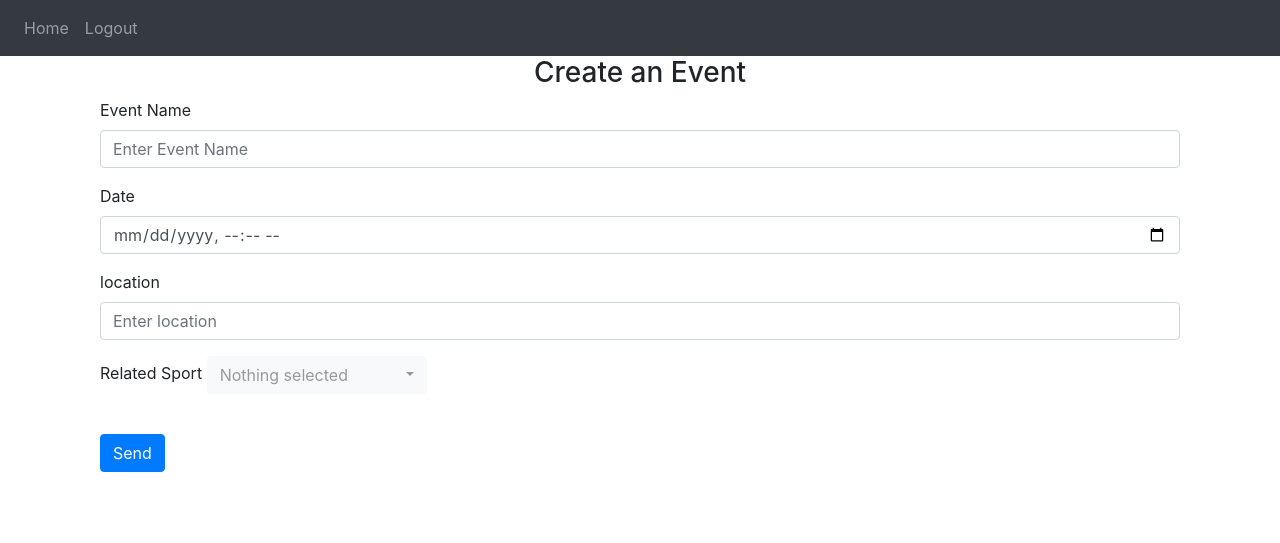
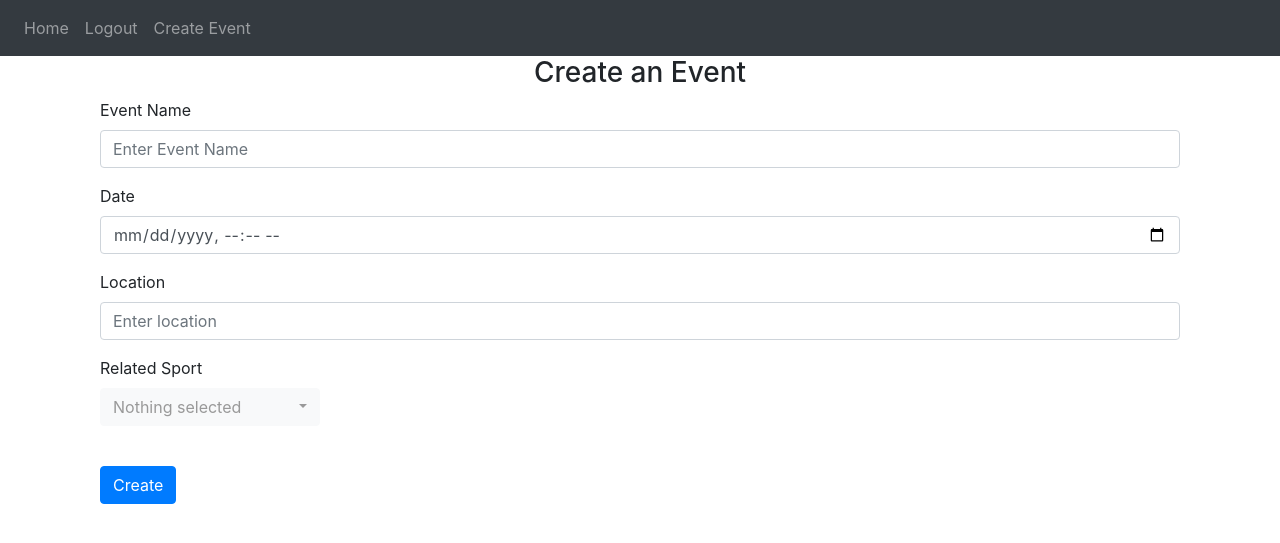
Before and after one commit to bounswe/2021SpringGroup6, a Flask app: page /create_event/ in a window 1280 px wide. Shown: the top 543 px of the page. Run offline with Flask 2, Linux system fonts and the light colour scheme; a user stored in the database is signed in; data that the repository does not hold is empty; some libraries are stand-ins or nearby versions.

Commit message:
Edit navbar

```diff
--- a/practice-app/website/templates/base.html
+++ b/practice-app/website/templates/base.html
@@ -37,6 +37,7 @@
           {% if user.is_authenticated %}
           <a class="nav-item nav-link" id="home" href="/">Home</a>
           <a class="nav-item nav-link" id="logout" href="/logout">Logout</a>
+          <a class="nav-item nav-link" id="logout" href="/create_event">Create Event</a>
           {% else %}
           <a class="nav-item nav-link" id="login" href="/login">Login</a>
           <a class="nav-item nav-link" id="signUp" href="/sign-up">Sign Up</a>
--- a/practice-app/website/templates/create_event.html
+++ b/practice-app/website/templates/create_event.html
@@ -28,7 +28,7 @@ block content %}
           />
         </div>
         <div class="form-group">
-          <label for="location">location</label>
+          <label for="location">Location</label>
           <input
             type="text"
             class="form-control"
@@ -40,7 +40,7 @@ block content %}
         </div>
 
         <div class="form-group">
-          <label for="sport">Related Sport </label>
+          <label for="sport">Related Sport </label> <br />
           <select class="selectpicker" name="sport" data-live-search="true">
             {%for sport_id in sports.keys()%}
             <option value="{{ sport_id }}" data-tokens="{{sport_id}}">
@@ -50,7 +50,7 @@ block content %}
           </select>
         </div>
         <br />
-        <button type="submit" class="btn btn-primary">Send</button>
+        <button type="submit" class="btn btn-primary">Create</button>
       </form>
     </div>
   </div>
```
